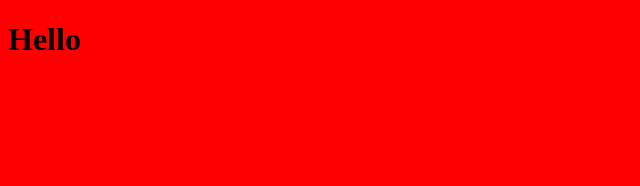
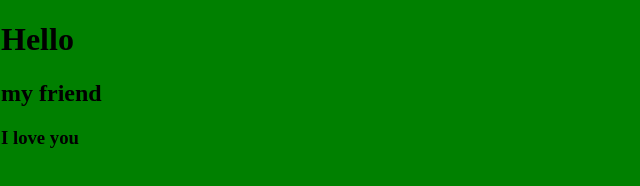
Before and after one commit to orionus14/git-check, a plain HTML site: page index.html in a window 1280 px wide. Shown: the whole page, without its empty margins (0-640 px from the left). Drawn offline with Linux system fonts and the light colour scheme.

Commit message:
Returned h2 and h3

```diff
--- a/css/style.css
+++ b/css/style.css
@@ -1,3 +1,4 @@
 body {
-    background-color: red;
+    background-color: green;
+    margin: 1px;
 }
--- a/index.html
+++ b/index.html
@@ -11,6 +11,8 @@
 
 <body>
     <h1>Hello</h1>
+    <h2>my friend</h2>
+    <h3>I love you</h3>
 </body>
 
 </html>
```
